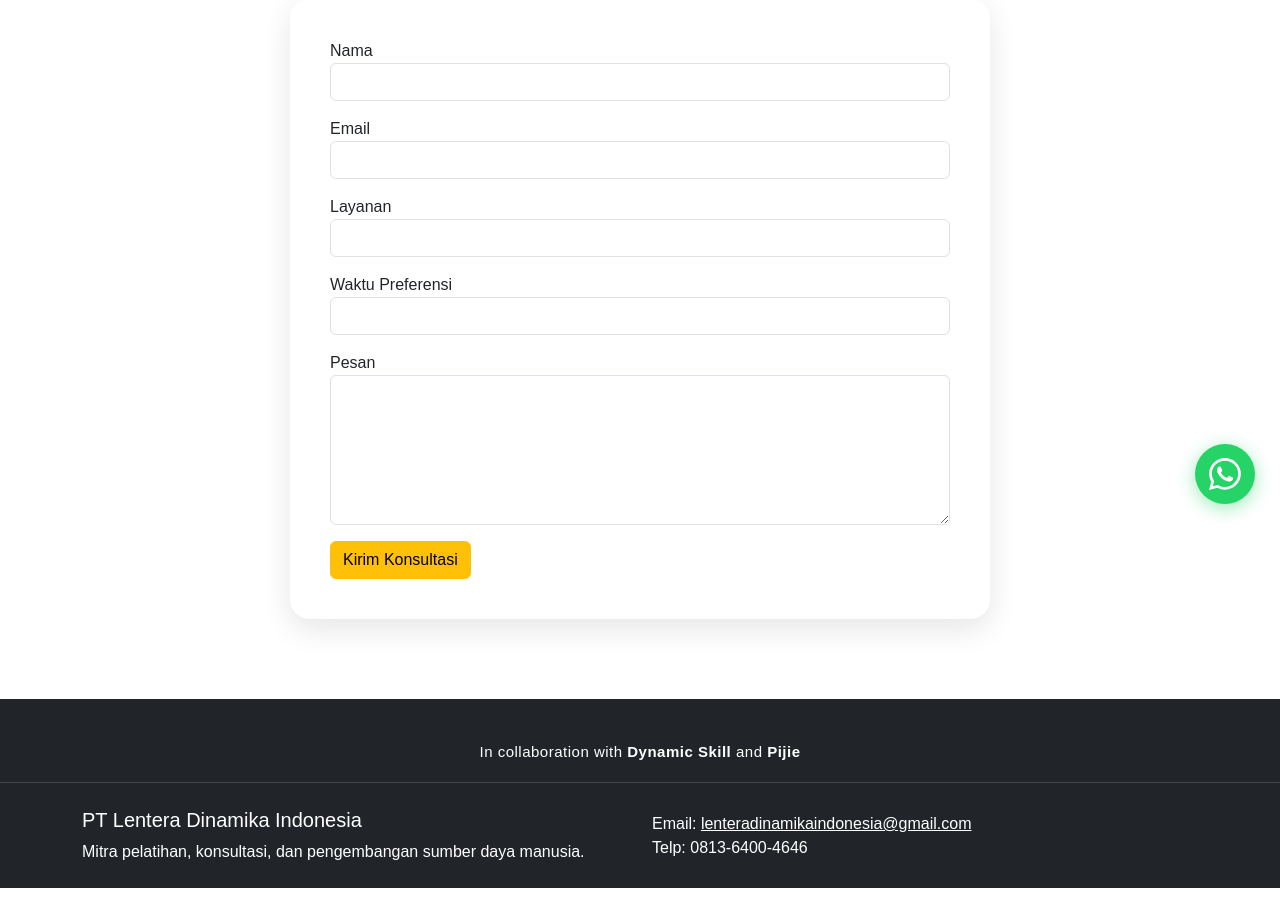
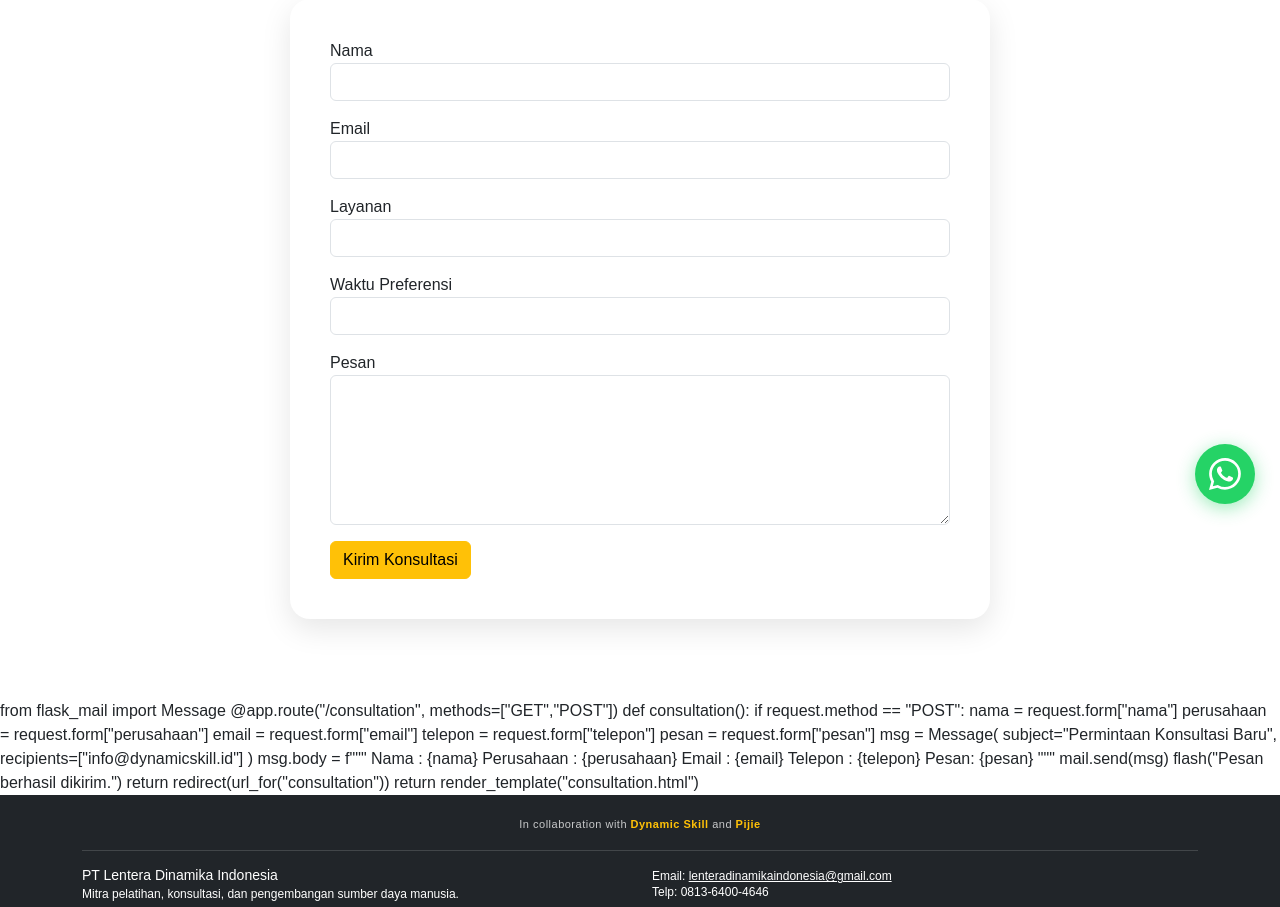
Before and after one commit to Jiefrizal/dynamic-skill, a Flask app: page /consultation in a window 1280 px wide. Shown: the part 271-1178 px from the top of the page. Run offline with Flask 3, Linux system fonts and the light colour scheme.

Commit message:
update website dynamic skill

```diff
--- a/static/css/style.css
+++ b/static/css/style.css
@@ -609,3 +609,31 @@ footer .col-md-6{
     margin-bottom: 25px;
     letter-spacing: .5px;
 }
+.footer-collaboration {
+    font-size: 14px;
+    color: rgba(255,255,255,0.75);
+    letter-spacing: 0.5px;
+}
+
+.footer-collaboration strong {
+    color: #ffc107;
+}
+footer {
+    padding: 8px 0;
+    font-size: 12px;
+    line-height: 1.3;
+}
+
+footer h5 {
+    font-size: 14px;
+    margin-bottom: 4px;
+}
+
+footer p {
+    margin-bottom: 2px;
+}
+
+.footer-collaboration {
+    font-size: 11px;
+    margin-bottom: 6px;
+}
--- a/templates/layout/footer.html
+++ b/templates/layout/footer.html
@@ -1,17 +1,35 @@
-<footer class="bg-dark text-white py-4 mt-auto">
-    <div class="footer-collaboration">
-    In collaboration with <strong>Dynamic Skill</strong> and <strong>Pijie</strong>
-    </div>
+<footer class="bg-dark text-white py-1 mt-auto">
+
     <div class="container">
+
+        <div class="footer-collaboration text-center mb-3">
+            In collaboration with <strong>Dynamic Skill</strong> and <strong>Pijie</strong>
+        </div>
+
         <div class="row align-items-center">
+
             <div class="col-md-6">
                 <h5>PT Lentera Dinamika Indonesia</h5>
-                <p class="mb-0">Mitra pelatihan, konsultasi, dan pengembangan sumber daya manusia.</p>
+                <p class="mb-0">
+                    Mitra pelatihan, konsultasi, dan pengembangan sumber daya manusia.
+                </p>
             </div>
+
             <div class="col-md-6 text-md-end mt-3 mt-md-0">
-                <p class="mb-0">Email: <a href="mailto:lenteradinamikaindonesia@gmail.com" class="text-white">lenteradinamikaindonesia@gmail.com</a></p>
-                <p class="mb-0">Telp: 0813-6400-4646</p>
+                <p class="mb-0">
+                    Email:
+                    <a href="mailto:lenteradinamikaindonesia@gmail.com" class="text-white">
+                        lenteradinamikaindonesia@gmail.com
+                    </a>
+                </p>
+
+                <p class="mb-0">
+                    Telp: 0813-6400-4646
+                </p>
             </div>
+
         </div>
+
     </div>
+
 </footer>
--- a/templates/pages/consultation.html
+++ b/templates/pages/consultation.html
@@ -73,5 +73,39 @@ Konsultasi - Dynamic Skill
 
 </section>
 
+from flask_mail import Message
 
+@app.route("/consultation", methods=["GET","POST"])
+def consultation():
+
+    if request.method == "POST":
+
+        nama = request.form["nama"]
+        perusahaan = request.form["perusahaan"]
+        email = request.form["email"]
+        telepon = request.form["telepon"]
+        pesan = request.form["pesan"]
+
+        msg = Message(
+            subject="Permintaan Konsultasi Baru",
+            recipients=["info@dynamicskill.id"]
+        )
+
+        msg.body = f"""
+Nama        : {nama}
+Perusahaan  : {perusahaan}
+Email       : {email}
+Telepon     : {telepon}
+
+Pesan:
+
+{pesan}
+"""
+
+        mail.send(msg)
+
+        flash("Pesan berhasil dikirim.")
+        return redirect(url_for("consultation"))
+
+    return render_template("consultation.html")
 {% endblock %}
```
